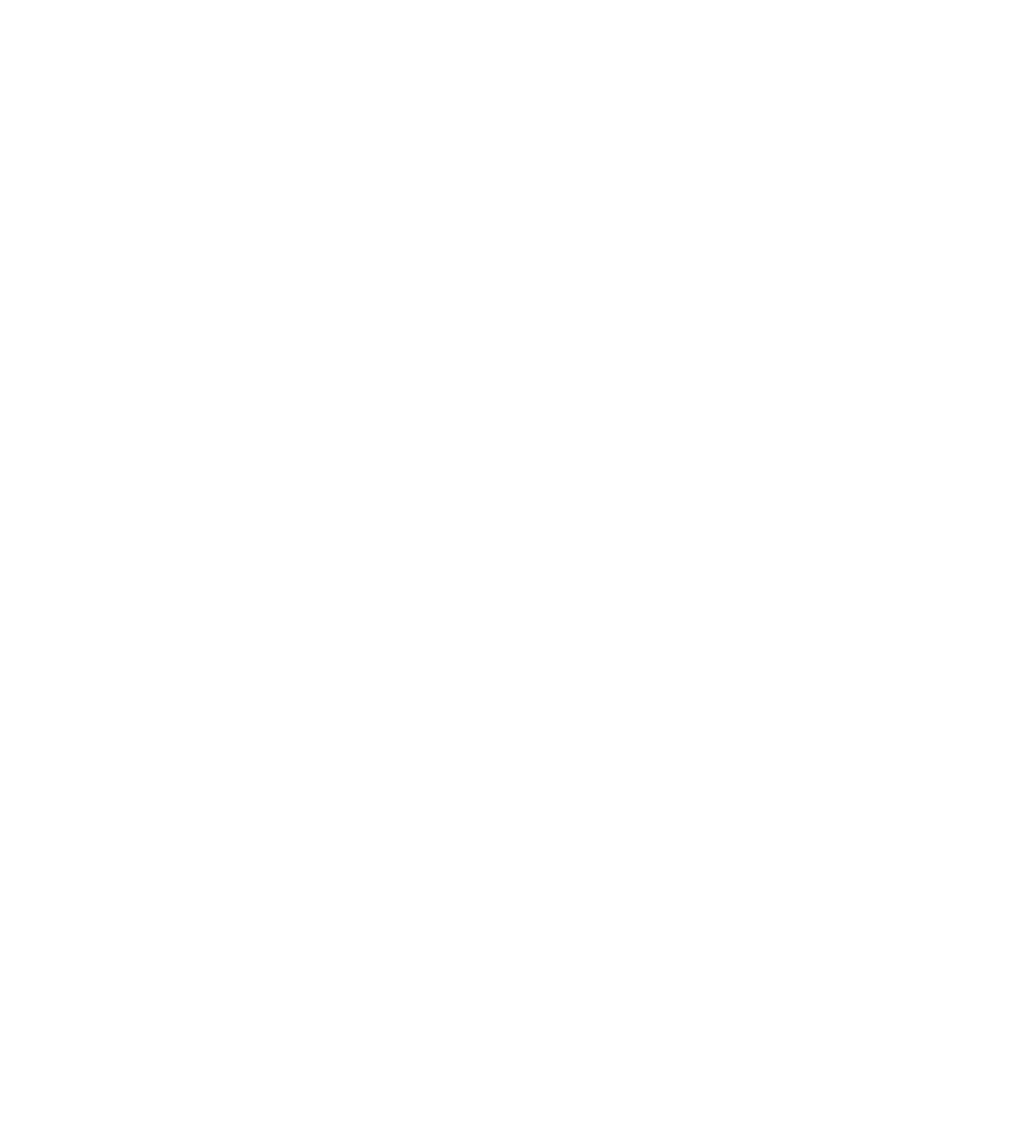
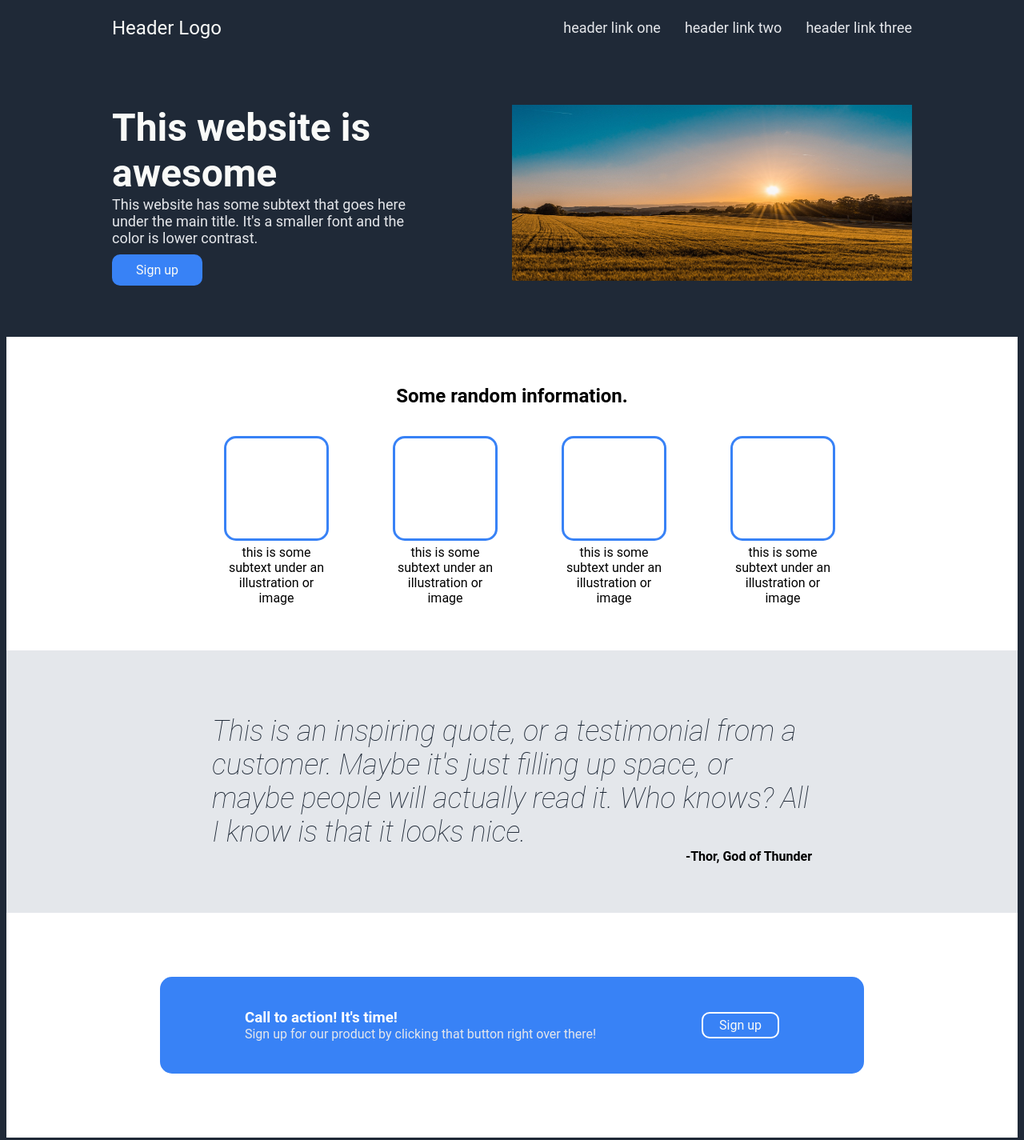
Before and after one commit to markandhiscode/LandingPage, a plain HTML site: page index.html in a window 1280 px wide. Shown: the whole page at 80% size. Before the commit the page ends 800 px from the top, so only its background shows below. Drawn offline with Linux system fonts and the light colour scheme.

Commit message:
completed all sections of the landing page

```diff
--- a/index.html
+++ b/index.html
@@ -9,6 +9,64 @@
 </head>
 
 <body>
+  <header>
+    <nav>
+      <span>Header Logo</span>
+      <ul>
+        <li>header link one</li>
+        <li>header link two</li>
+        <li>header link three</li>
+      </ul>
+    </nav>
+    <div id="banner">
+      <article>
+        <h1>This website is awesome</h1>
+        <p>This website has some subtext that goes here under the main title. It's a smaller font and the color is lower
+          contrast.</p>
+        <a class="btn" href="#">Sign up</a>
+      </article>
+      <img src="images/sunrise.jpg" alt="">
+    </div>
+  </header>
+  <section id="random">
+    <h2>Some random information.</h2>
+    <div class="random-containers">
+      <figure>
+        <div></div>
+        <figcaption>this is some subtext under an illustration or image</figcaption>
+      </figure>
+      <figure>
+        <div></div>
+        <figcaption>this is some subtext under an illustration or image</figcaption>
+      </figure>
+      <figure>
+        <div></div>
+        <figcaption>this is some subtext under an illustration or image</figcaption>
+      </figure>
+      <figure>
+        <div></div>
+        <figcaption>this is some subtext under an illustration or image</figcaption>
+      </figure>
+    </div>
+  </section>
+  <section id="quote">
+    <blockquote>
+      <p>This is an inspiring quote, or a testimonial from a customer.
+        Maybe it's just filling up space, or maybe people will actually read it.
+        Who knows? All I know is that it looks nice.</p>
+      <footer>-Thor, God of Thunder</footer>
+    </blockquote>
+  </section>
+  <section id="action">
+    <div class="container">
+      <div>
+        <h3>Call to action! It's time!</h3>
+        <p>Sign up for our product by clicking that button right over there!</p>
+      </div>
+      <a class="btn" href="#">Sign up</a>
+    </div>
+  </section>
+  <footer></footer>
 
 </body>
 
--- a/style.css
+++ b/style.css
@@ -0,0 +1,149 @@
+body {
+  background-color: #1f2937;
+  font-family: Roboto;
+}
+
+header {
+  max-width: 1000px;
+  margin: auto;
+}
+
+nav {
+  display: flex;
+  justify-content: space-between;
+  align-items: center;
+}
+
+nav span {
+  color: #f9faf8;
+  font-size: 24px;
+}
+
+nav ul {
+  display: flex;
+  justify-content: space-between;
+  align-items: center;
+  gap: 30px;
+  list-style-type: none;
+}
+nav ul li {
+  color: #e5e7eb;
+  font-size: 18px;
+}
+
+#banner {
+  padding: 70px 0;
+  display: flex;
+  justify-content: space-between;
+  align-items: flex-start;
+}
+
+#banner img {
+  max-width: 500px;
+  width: 100%;
+  height: 220px;
+}
+
+#banner article {
+  max-width: 400px;
+}
+#banner article .btn,
+#action .container .btn {
+  background-color: #3882f6;
+  padding: 10px 30px;
+  color: #f9faf8;
+  border-radius: 10px;
+  text-decoration: none;
+}
+#banner article h1 {
+  font-size: 48px;
+  font-weight: bold;
+  color: #f9faf8;
+  margin: 0;
+}
+#banner article p {
+  font-size: 18px;
+  color: #e5e7eb;
+  margin: 0 0 20px;
+}
+#random {
+  background: #fff;
+  padding: 40px 0;
+}
+
+#random h2 {
+  text-align: center;
+}
+
+#random .random-containers {
+  display: flex;
+  justify-content: space-around;
+  align-items: center;
+  max-width: 800px;
+  margin: auto;
+}
+#random .random-containers figure div {
+  border: 3px solid #3882f6;
+  border-radius: 15px;
+  width: 125px;
+  height: 125px;
+}
+#random .random-containers figure figcaption {
+  text-align: center;
+  padding-top: 5px;
+}
+
+#quote {
+  background: #e4e7eb;
+  padding: 80px 0;
+}
+
+#quote blockquote {
+  max-width: 750px;
+  margin: auto;
+}
+
+#quote blockquote p {
+  font-size: 36px;
+  font-style: italic;
+  color: #1f2937;
+  font-weight: lighter;
+  margin: 0;
+}
+
+#quote blockquote footer {
+  font-weight: bold;
+  float: right;
+}
+
+#action {
+  padding: 80px 0;
+  color: #fff;
+  background: #fff;
+}
+
+#action .container {
+  max-width: 800px;
+  background-color: #3882f6;
+  color: #fff;
+  margin: auto;
+  border-radius: 15px;
+  padding: 40px 40px;
+  display: flex;
+  justify-content: space-around;
+  align-items: center;
+}
+
+#action .container p {
+  color: #e5e7eb;
+}
+
+#action .container h3,
+#action .container p {
+  margin: 0;
+}
+
+#action .container .btn {
+  border: 2px solid #fff;
+  padding: 5px 20px;
+}
```
Also changed, not shown: images/sunrise.jpg (added).
